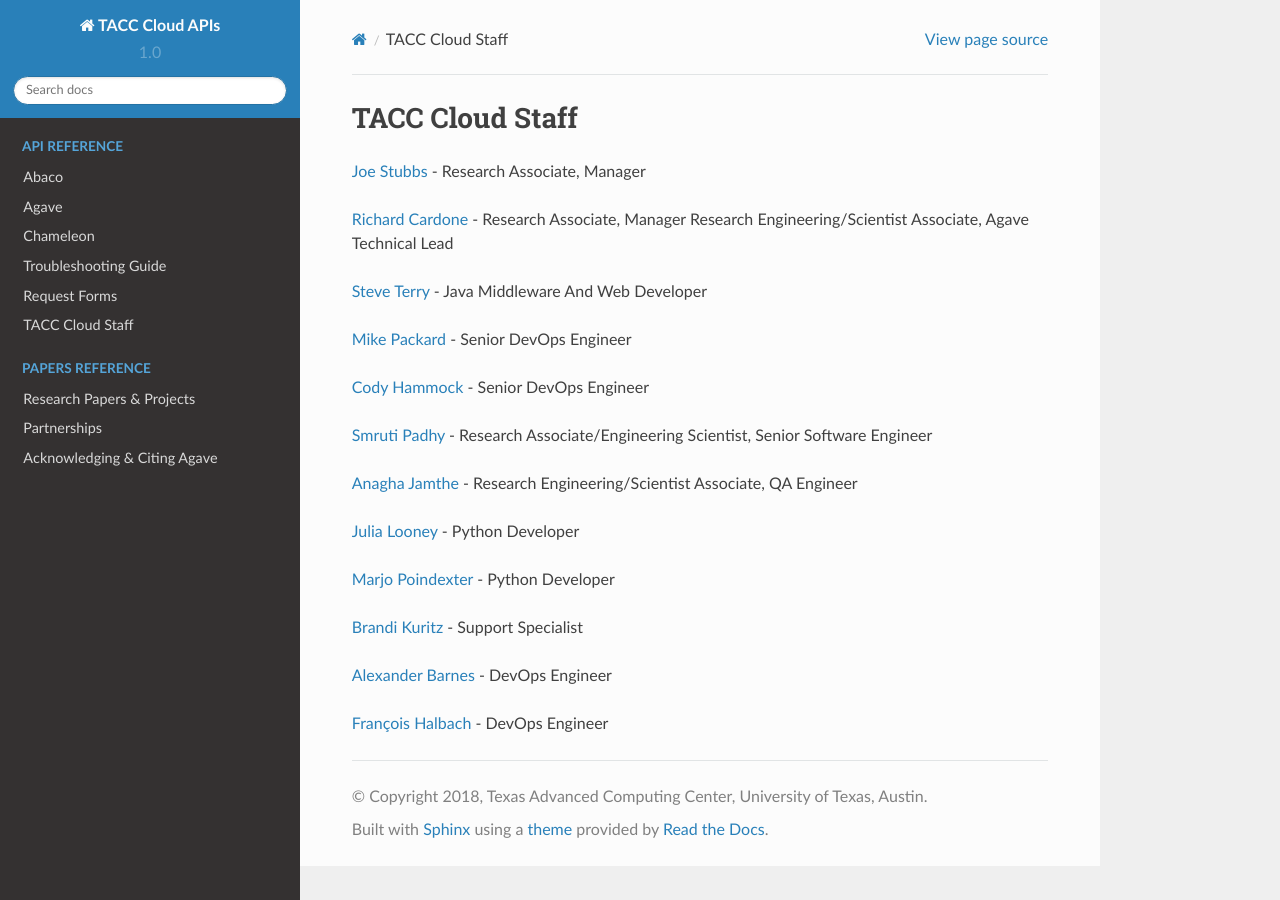
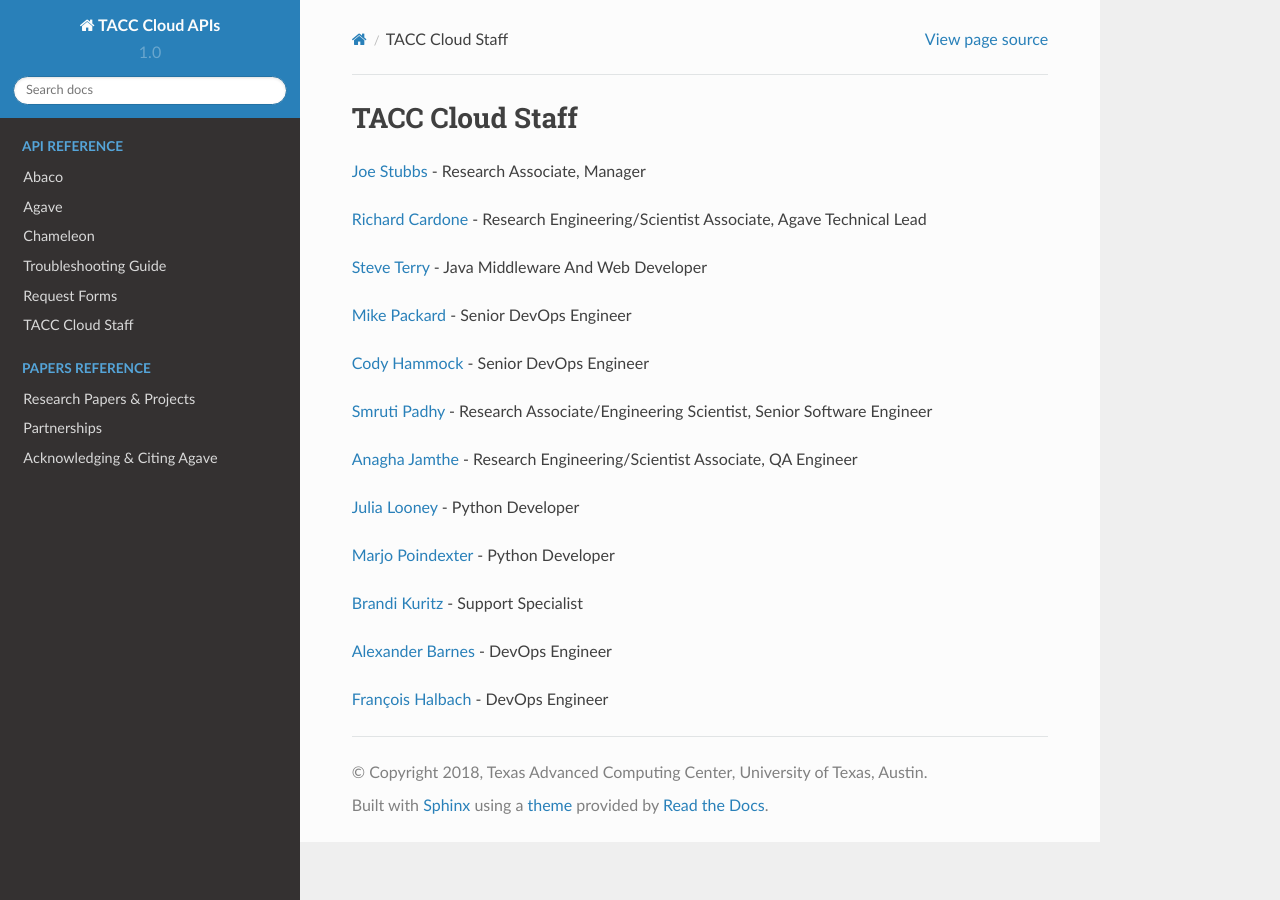
Before and after one commit to TACC-Cloud/tacc-cloud-docs, a Sphinx documentation site: the page built from docs/resources/staff.rst, in a window 1280 px wide. Built offline with Sphinx 7.4.7 and the Read the Docs theme 2.0.0, drawn with Linux system fonts in a browser that asks for light colours.

Commit message:
Update staff.rst

```diff
--- a/docs/resources/staff.rst
+++ b/docs/resources/staff.rst
@@ -7,7 +7,7 @@
 
 `Joe Stubbs <https://www.tacc.utexas.edu/about/directory/joe-stubbs>`_ - Research Associate, Manager
 
-`Richard Cardone <https://www.tacc.utexas.edu/about/directory/richard-cardone>`_ - Research Associate, Manager Research Engineering/Scientist Associate, Agave Technical Lead
+`Richard Cardone <https://www.tacc.utexas.edu/about/directory/richard-cardone>`_ - Research Engineering/Scientist Associate, Agave Technical Lead
 
 
 `Steve Terry <https://www.tacc.utexas.edu/about/directory/steve-terry>`_ - Java Middleware And Web Developer
```
